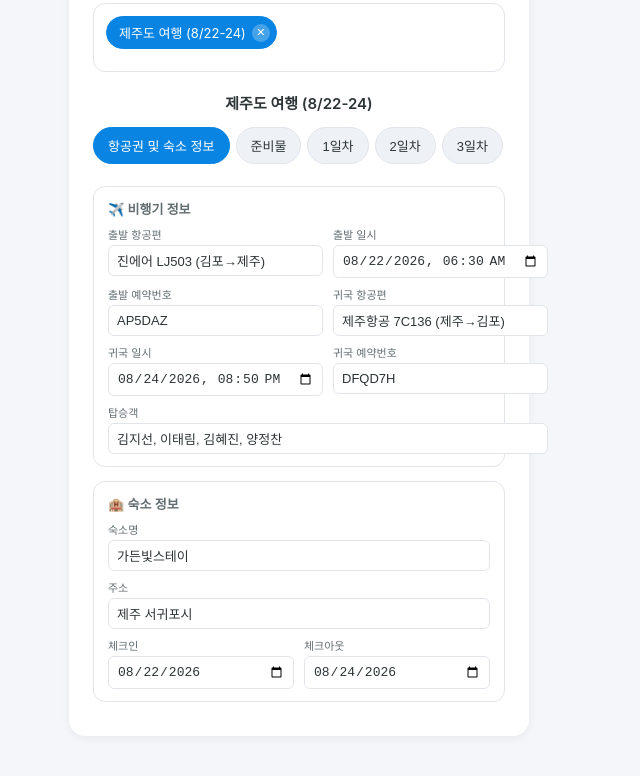
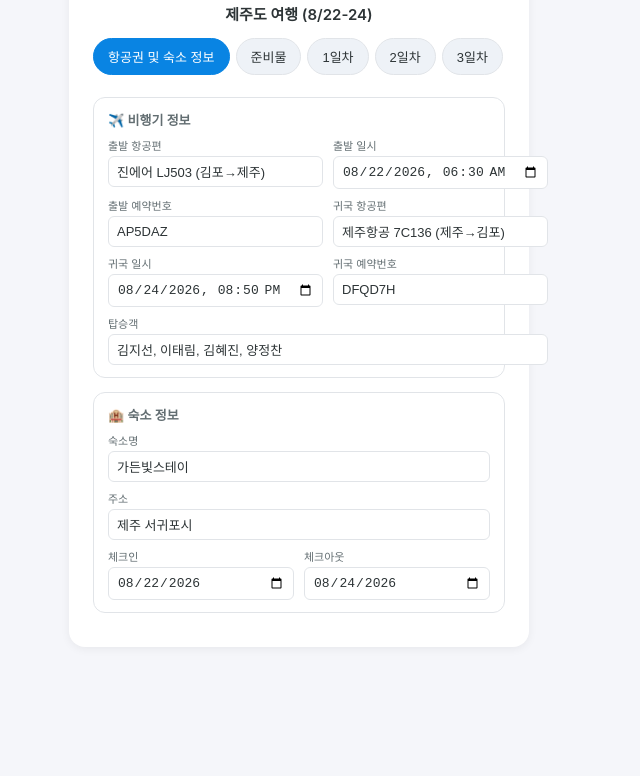
Before and after one commit to kjs246123-commits/test, a plain HTML site: page index.html in a window 1280 px wide. Shown: the part 108-884 px from the top of the page, without its empty margins (341-981 px from the left). After the commit the page ends 800 px from the top, so only its background shows below. Drawn offline with Linux system fonts and the light colour scheme.

Commit message:
최상단 여행 전환 칩 제거
단일 여행 전용 사이트로 쓸 것이므로 최상단의 여행 칩(전환/삭제) 영역을 없앰. 탭 위 제목줄의 여행명은 유지.

```diff
--- a/index.html
+++ b/index.html
@@ -85,53 +85,6 @@
   }
   #themeToggle:hover { opacity: 0.85; }
 
-  /* trip section */
-  .trip-section {
-    border: 1px solid var(--border);
-    border-radius: 12px;
-    padding: 12px;
-    margin-bottom: 20px;
-  }
-  .trip-chips {
-    display: flex;
-    flex-wrap: wrap;
-    gap: 6px;
-    margin-bottom: 10px;
-  }
-  .trip-chip {
-    display: flex;
-    align-items: center;
-    gap: 6px;
-    border: 1px solid var(--border);
-    background: var(--chip-bg);
-    color: var(--chip-text);
-    border-radius: 999px;
-    padding: 6px 6px 6px 12px;
-    font-size: 13px;
-    cursor: pointer;
-  }
-  .trip-chip.active {
-    border-color: var(--accent);
-    background: var(--accent);
-    color: #fff;
-  }
-  .trip-chip .trip-del {
-    border: none;
-    background: rgba(0,0,0,0.08);
-    color: inherit;
-    border-radius: 50%;
-    width: 18px;
-    height: 18px;
-    font-size: 11px;
-    line-height: 1;
-    cursor: pointer;
-    display: flex;
-    align-items: center;
-    justify-content: center;
-    flex-shrink: 0;
-  }
-  .trip-chip.active .trip-del { background: rgba(255,255,255,0.25); }
-  .trip-chip .trip-del:hover { opacity: 0.8; }
 
   .active-trip-name {
     text-align: center;
@@ -516,10 +469,6 @@
     <button id="themeToggle" title="다크모드 전환">🌙</button>
   </div>
 
-  <div class="trip-section">
-    <div class="trip-chips" id="tripChips"></div>
-  </div>
-
   <div id="tripContent"></div>
 </div>
 
@@ -702,7 +651,6 @@
     return state.trips.find(t => t.id === state.activeTripId) || null;
   }
 
-  const tripChipsEl = document.getElementById('tripChips');
   const tripContent = document.getElementById('tripContent');
   const themeToggle = document.getElementById('themeToggle');
 
@@ -710,42 +658,6 @@
     const div = document.createElement('div');
     div.textContent = str;
     return div.innerHTML;
-  }
-
-  function renderTripChips() {
-    tripChipsEl.innerHTML = '';
-    state.trips.forEach(trip => {
-      const chip = document.createElement('div');
-      chip.className = 'trip-chip' + (trip.id === state.activeTripId ? ' active' : '');
-
-      const nameSpan = document.createElement('span');
-      nameSpan.textContent = trip.name;
-      nameSpan.addEventListener('click', () => {
-        state.activeTripId = trip.id;
-        activeSection = 'info';
-        saveState();
-        renderAll();
-      });
-
-      const delBtn = document.createElement('button');
-      delBtn.className = 'trip-del';
-      delBtn.textContent = '✕';
-      delBtn.title = '여행 삭제';
-      delBtn.addEventListener('click', (e) => {
-        e.stopPropagation();
-        if (!confirm(`'${trip.name}' 여행을 삭제할까요? 담긴 준비물 목록도 함께 삭제돼요.`)) return;
-        state.trips = state.trips.filter(t => t.id !== trip.id);
-        if (state.activeTripId === trip.id) {
-          state.activeTripId = state.trips.length > 0 ? state.trips[0].id : null;
-        }
-        saveState();
-        renderAll();
-      });
-
-      chip.appendChild(nameSpan);
-      chip.appendChild(delBtn);
-      tripChipsEl.appendChild(chip);
-    });
   }
 
   function renderTripContent() {
@@ -1224,7 +1136,6 @@
   }
 
   function renderAll() {
-    renderTripChips();
     renderTripContent();
   }
 
```
